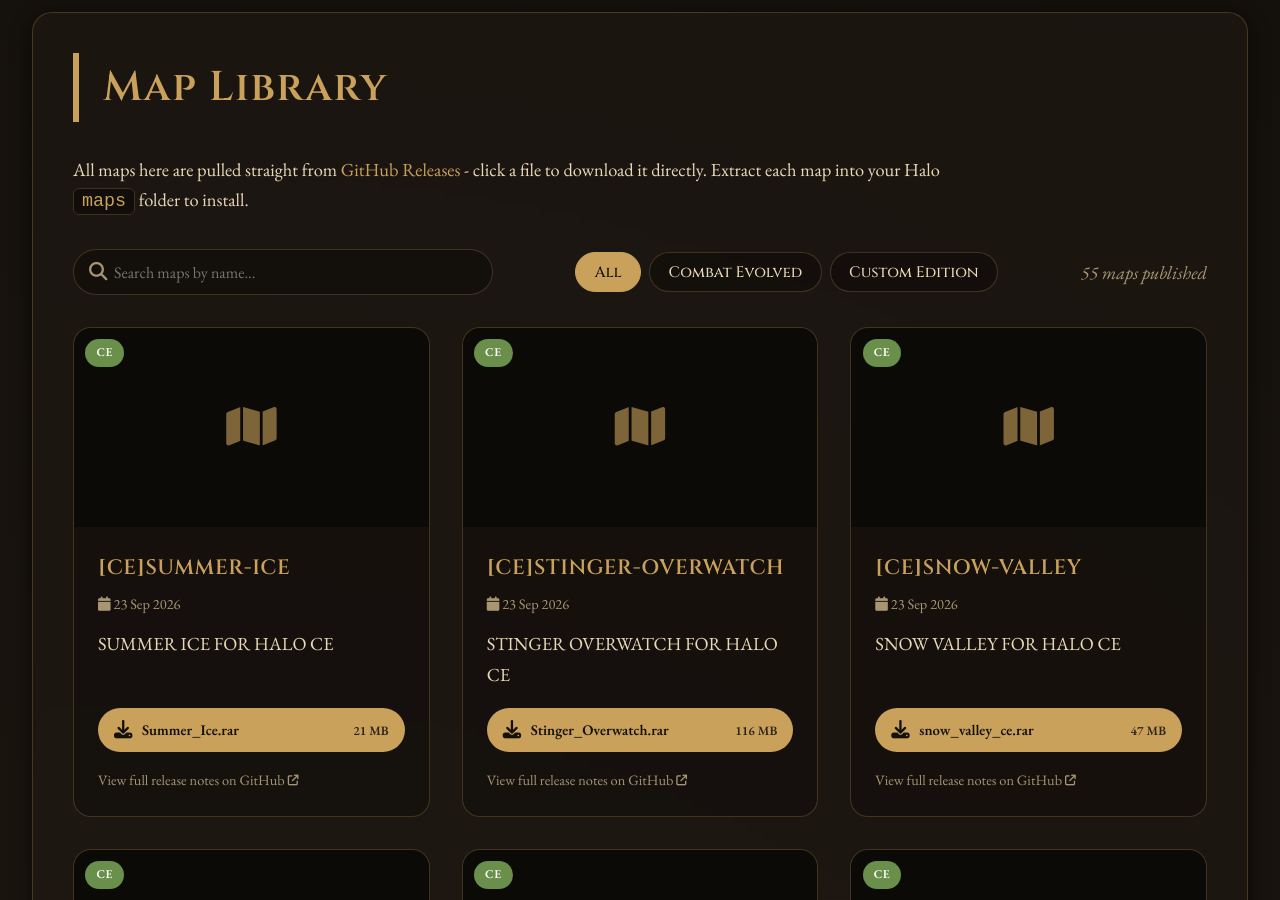
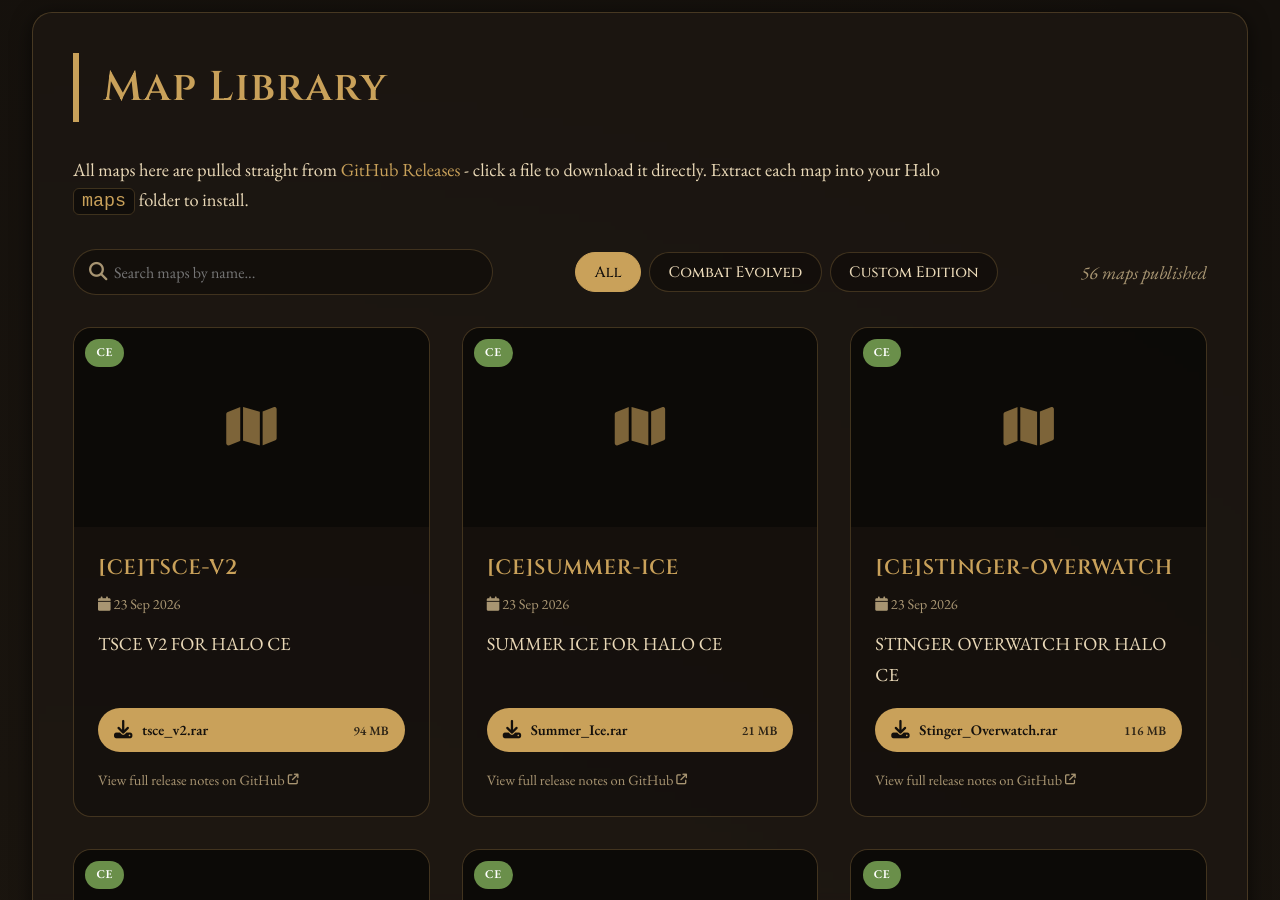
Before and after one commit to Chalwk/NC-Halo-Maps, a Jekyll site: the page built from maps.html, in a window 1280 px wide and 900 px high, scrolled down 264 px. Built offline with Jekyll 4.4.1, drawn with Linux system fonts in a browser that asks for light colours.

Commit message:
chore: update releases data

```diff
--- a/_data/releases.json
+++ b/_data/releases.json
@@ -1,4 +1,27 @@
 [
+  {
+    "id": 394838680,
+    "tag": "CE-TSCE-V2",
+    "name": "[CE]TSCE-V2",
+    "body": "TSCE V2 FOR HALO CE",
+    "prerelease": false,
+    "published_at": "2026-09-23T16:13:17Z",
+    "html_url": "https://github.com/nakedchick-code/NC-Halo-Maps/releases/tag/CE-TSCE-V2",
+    "games": [
+      "CE"
+    ],
+    "thumbnail": null,
+    "assets": [
+      {
+        "name": "tsce_v2.rar",
+        "size": 98787122,
+        "size_human": "94 MB",
+        "download_count": 0,
+        "browser_download_url": "https://github.com/nakedchick-code/NC-Halo-Maps/releases/download/CE-TSCE-V2/tsce_v2.rar",
+        "content_type": "application/x-compressed"
+      }
+    ]
+  },
   {
     "id": 394838004,
     "tag": "CE-SUMMER-ICE",
```
